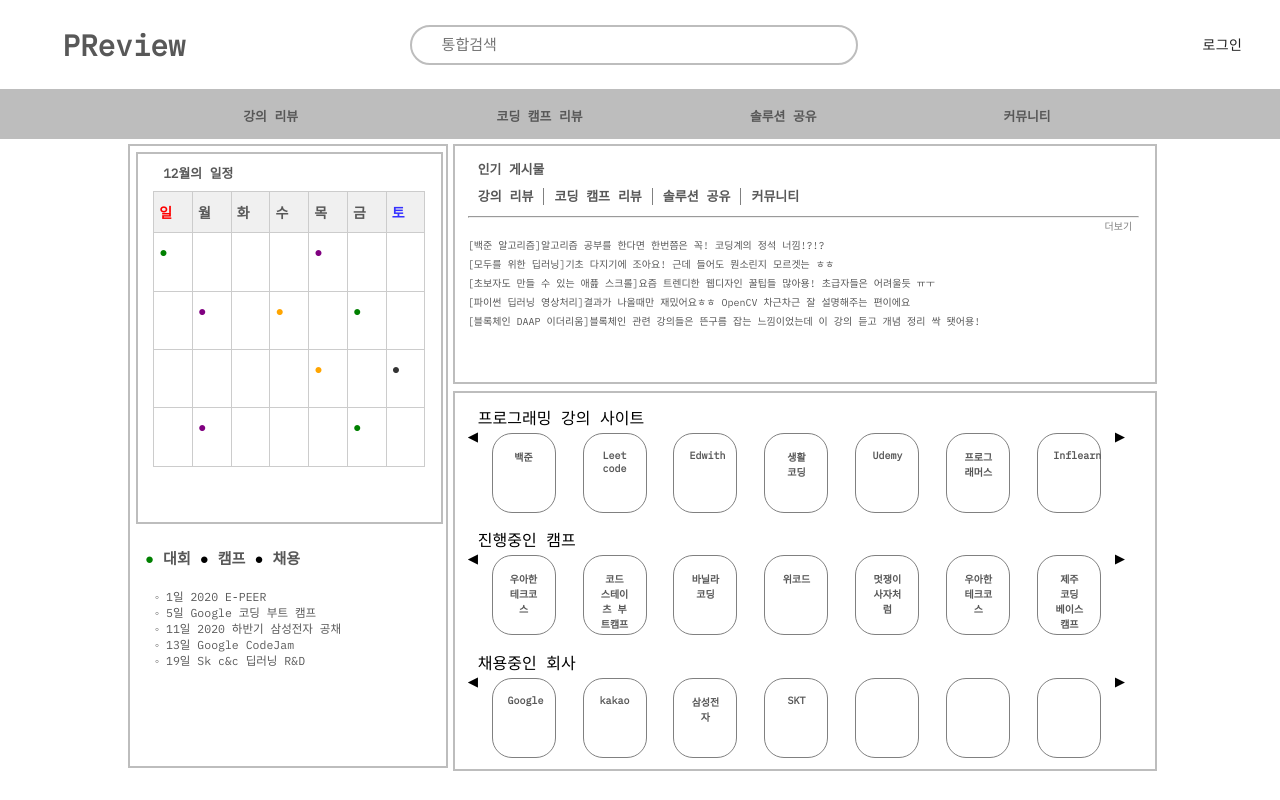
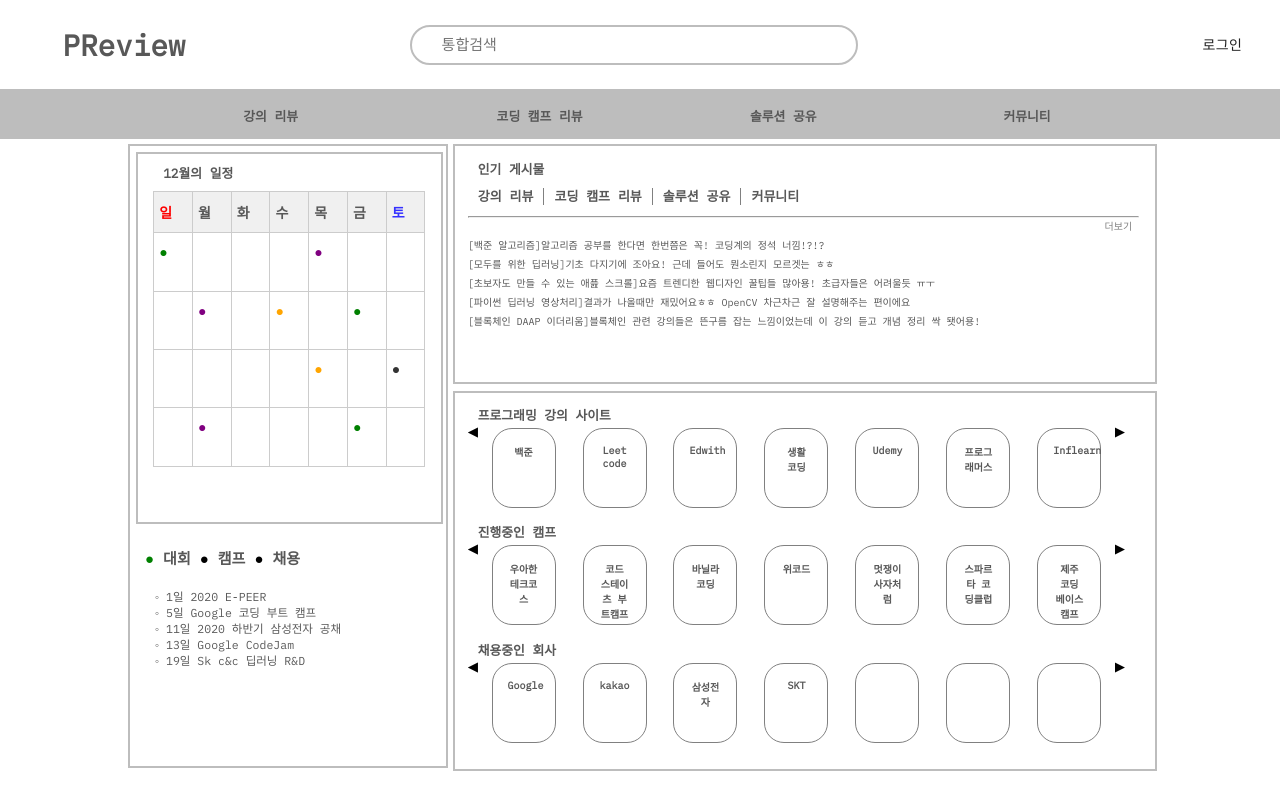
Before and after one commit to uhyunjung/PReview, a React (Create React App) app: page / in a window 1280 px wide. Built offline with nearby package versions, Linux system fonts and the light colour scheme; no server answers.

Commit message:
전체 css파일 수정

```diff
--- a/src/Main.js
+++ b/src/Main.js
@@ -105,7 +105,7 @@ class Main extends Component {
                     </ul>
                 </div>
                 <div id='main_right_bottom'>
-                    <p id='small_title'>프로그래밍 강의 사이트</p>
+                    <p class="small_title">프로그래밍 강의 사이트</p>
                     <div id='main_algorithm'>
                         <input id='next' type="button" value="◀"></input>
                         <div id='site_box'>
@@ -124,7 +124,7 @@ class Main extends Component {
                             <a href="https://www.inflearn.com/">Inflearn</a></div>
                         <input id='next' type="button" value="▶"></input>
                     </div>
-                    <p id='small_title'>진행중인 캠프</p>
+                    <p class='small_title'>진행중인 캠프</p>
                     <div id='main_camp'>
                         <input id='next' type="button" value="◀"></input>
                         <div id='site_box'>
@@ -138,12 +138,12 @@ class Main extends Component {
                         <div id='site_box'>
                             <a href="https://class.likelion.net/">멋쟁이 사자처럼</a></div>
                         <div id='site_box'>
-                            <a href="https://woowacourse.github.io/">우아한 테크코스</a></div>
+                            <a href="https://spartacodingclub.kr/curriculum/web">스파르타 코딩클럽</a></div>
                         <div id='site_box'>
                             <a href="https://www.inflearn.com/">제주 코딩 베이스 캠프</a></div>
                         <input id='next' type="button" value="▶"></input>
                     </div>
-                    <p id='small_title'>채용중인 회사</p>
+                    <p class='small_title'>채용중인 회사</p>
                     <div id='main_career'>
                         <input id='next' type="button" value="◀"></input>
                         <div id='site_box'>
```
